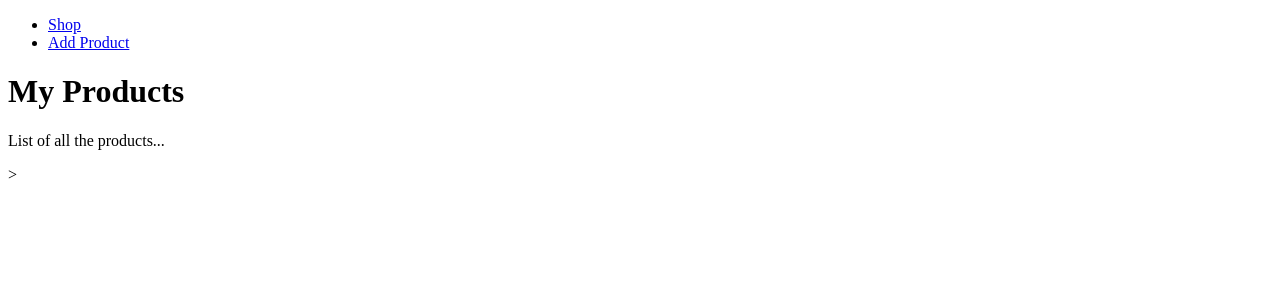
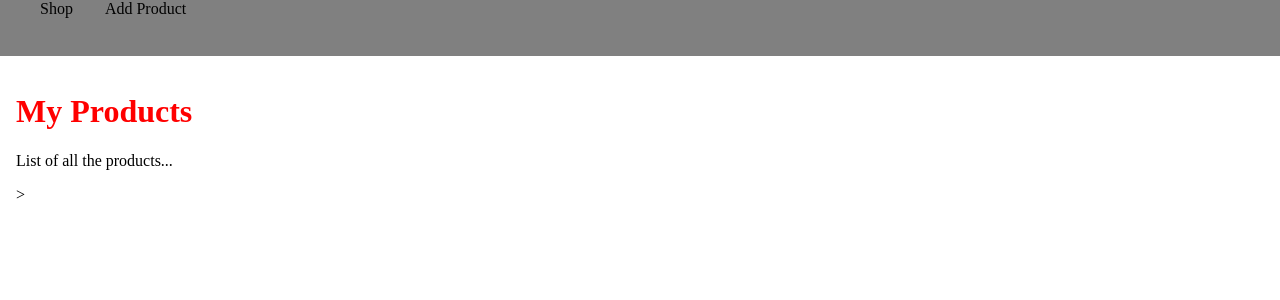
Before and after one commit to cuongvhfx15237/NODEJS-Lab, a Node server app: page / in a window 1280 px wide; the page is wider, and only the part inside the window is pictured. Shown: the top 300 px of that part. Run offline with Node 20, Linux system fonts and the light colour scheme.

Commit message:
serving file statically - done lab 2.14

```diff
--- a/Routes/admin.js
+++ b/Routes/admin.js
@@ -8,7 +8,7 @@ const router = express.Router();
 // /admin.add-product => get
 router.get('/add-product',(req, res, next)=>{
 
-    res.sendFile(path.join(rootDir,'..', 'views', 'add-product.html'));
+    res.sendFile(path.join(rootDir, 'views', 'add-product.html'));
 
 });
 
--- a/app.js
+++ b/app.js
@@ -13,6 +13,8 @@ const adminRoutes = require('./routes/admin');
 const shopRoutes = require('./routes/shop');
 
 app.use(bodyParser.urlencoded({extended: false}));
+app.use(express.static(path.join(__dirname,'public')))
+
 
 app.use('/admin',adminRoutes);
 
--- /dev/null
+++ b/public/css/main.css
@@ -0,0 +1,42 @@
+body {
+    padding: 0;
+    margin : 0;
+    font-family: san-serif;
+}
+main {
+    padding: 1rem;
+}
+.main-header {
+    width: 100%;
+    height: 3.5rem;
+    background-color: grey;
+    padding: 0 1.5rem;
+}
+.main-hearder_nav{
+    height: 100%;
+    display: flex;
+    align-items: center;
+}
+.main-header_item-list{
+    list-style: none;
+    margin: 0;
+    padding: 0;
+    display: flex;
+}
+.main-header_item{
+    margin: 0 1rem;
+    padding: 0;
+}
+.main-header_item a{
+    text-decoration: none;
+    color: black;
+}
+.main-header_item a:hover
+.main-header_item a:active
+.main-header_item a.active {
+    color: red;
+
+}
+h1 {
+    color: red;
+}
--- a/views/shop.html
+++ b/views/shop.html
@@ -5,13 +5,14 @@
     <meta http-equiv="X-UA-Compatible" content="IE=edge">
     <meta name="viewport" content="width=device-width, initial-scale=1.0">
     <title>Add Product</title>
+    <link rel="stylesheet" href="/css/main.css">
 </head>
 <body>
-    <header>
-        <nav>
-            <ul>
-                <li><a href="/">Shop</a></li>
-                <li><a href="/add-product">Add Product</a></li>
+    <header class="main-header">
+        <nav class="main-header_nav">
+            <ul class="main-header_item-list">
+                <li class="main-header_item"><a href="/">Shop</a></li>
+                <li class="main-header_item"><a class="active" href="/admin/add-product">Add Product</a></li>
             </ul>
         </nav>
     </header>
```
Also changed, not shown: public/css/product.css (added, +26 -0 lines), views/404.html (+9 -0 lines), views/add-product.html (+12 -7 lines).
